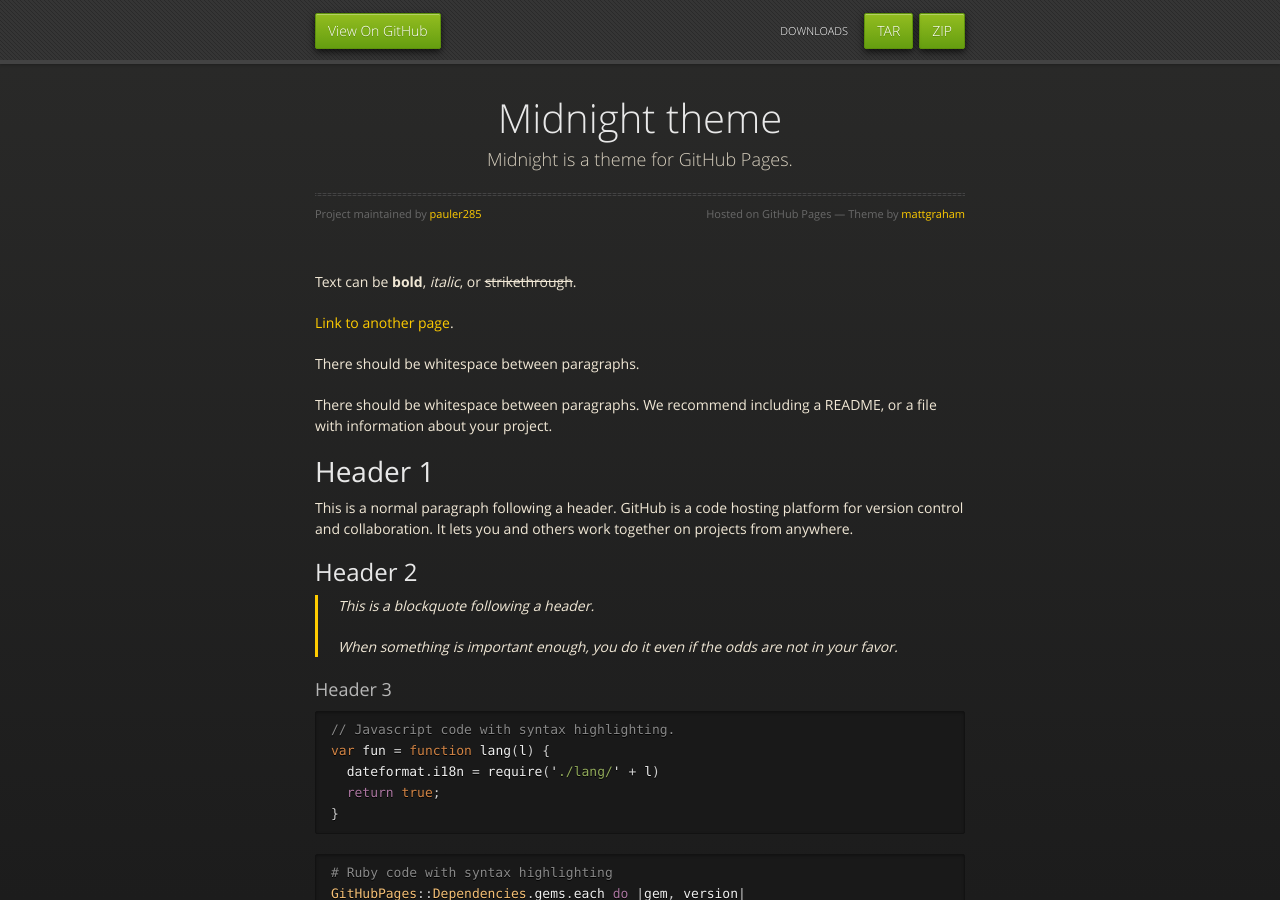
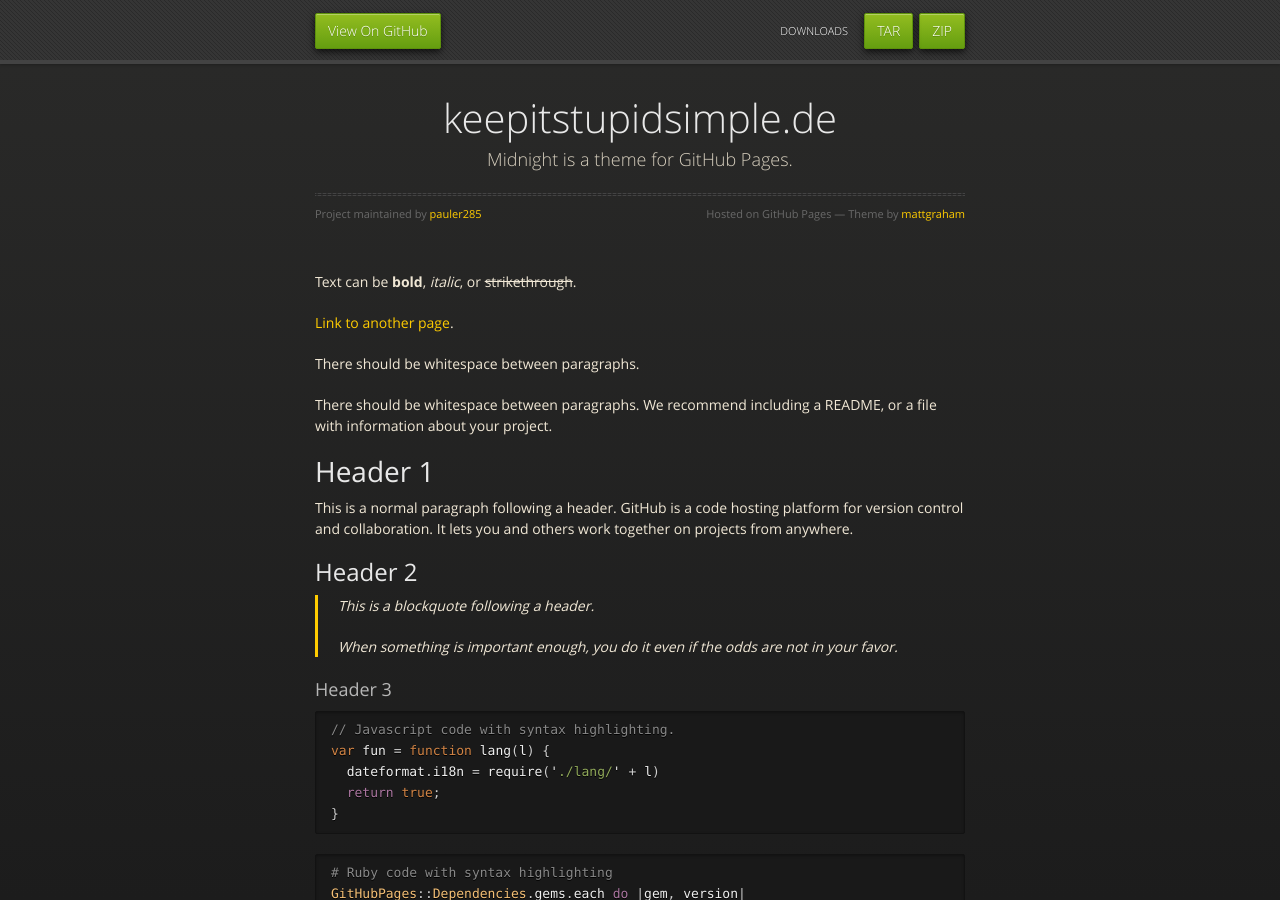
Before and after one commit to pauler285/pauler285.github.io, a Jekyll site: the page built from index.md, in a window 1280 px wide and 900 px high. Built offline with Jekyll 4.4.1, drawn with Linux system fonts in a browser that asks for light colours.

Commit message:
updated file

```diff
--- a/_config.yml
+++ b/_config.yml
@@ -1,4 +1,4 @@
-title: Midnight theme
+title: keepitstupidsimple.de
 description: Midnight is a theme for GitHub Pages.
 show_downloads: true
 google_analytics:
```
